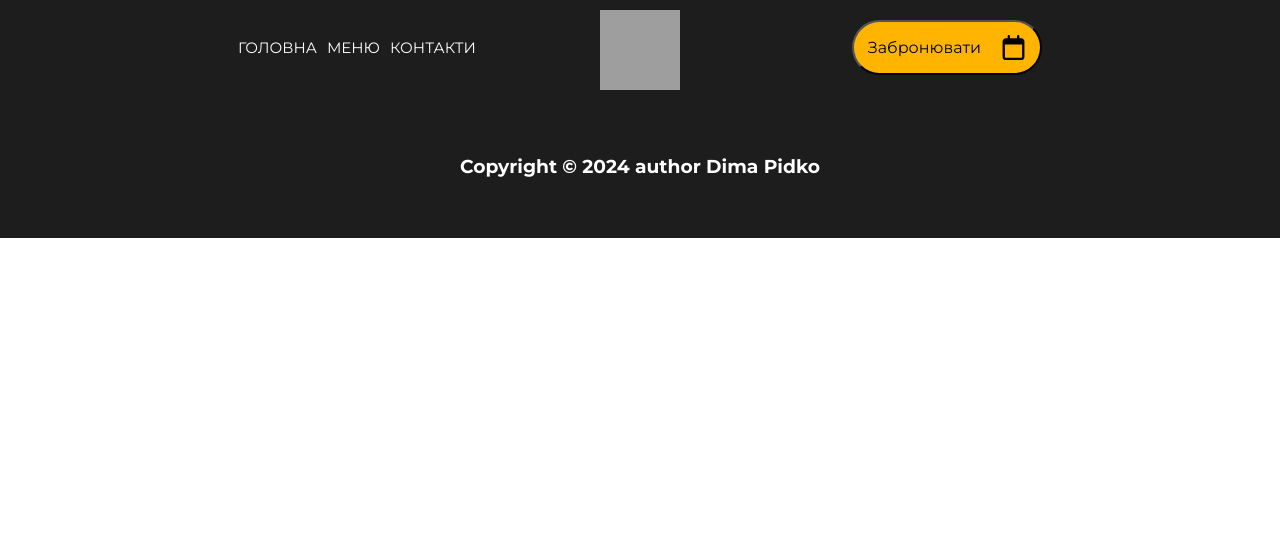
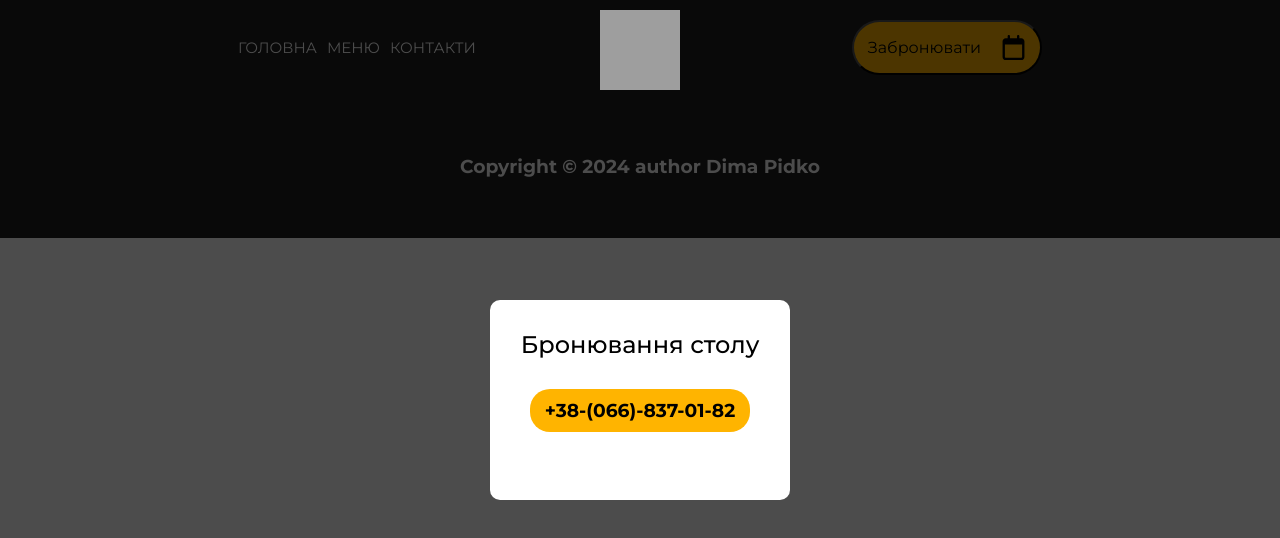
Before and after one commit to DimaPidko/Hopster-RestoPub, a React (Vite) app: page /menu in a window 1280 px wide. Shown: the top 538 px of the page. Built offline with nearby package versions, Linux system fonts and the light colour scheme; grey boxes are pictures that could not be loaded.

Commit message:
modal window

```diff
--- a/src/components/router/router.jsx
+++ b/src/components/router/router.jsx
@@ -1,4 +1,5 @@
 import { BrowserRouter, Routes, Route } from 'react-router-dom';
+import { useSelector } from 'react-redux';
 
 import Main from '../app/main/Main';
 import Menu from '../app/menu/Menu';
@@ -6,9 +7,10 @@ import Contacts from '../app/contacts/Contacts';
 import Modal from '../ui/modal/Modal';
 
 const Router = () => {
+    const { onModal } = useSelector((state) => state.modal);
     return (
         <BrowserRouter>
-            <Modal />
+            {!onModal && <Modal />}
             <Routes>
                 <Route
                     path="/"
--- a/src/components/ui/header/buttons/Buttons.jsx
+++ b/src/components/ui/header/buttons/Buttons.jsx
@@ -1,11 +1,10 @@
 import { useEffect } from 'react';
 import { useSelector, useDispatch } from 'react-redux';
+
 import { handleResize } from '../navigation/navigationSlice.js';
+import { changeModalActivity } from '../../modal/ModalSlice.js';
 
 const Buttons = () => {
-    const modal = document.querySelector('.modal__wrapper');
-    // const overlay = document.querySelector('.overlay');
-
     const { isMobile } = useSelector((state) => state.navigation);
     const dispatch = useDispatch();
 
@@ -22,7 +21,7 @@ const Buttons = () => {
 
     const onReservClick = (e) => {
         e.preventDefault();
-        modal.classList.toggle('modal-active');
+        dispatch(changeModalActivity());
     };
 
     return (
--- a/src/components/ui/modal/Modal.jsx
+++ b/src/components/ui/modal/Modal.jsx
@@ -1,5 +1,8 @@
+import { useDispatch } from 'react-redux';
+import { changeModalActivity } from './ModalSlice';
+
 const Modal = () => {
-    const modal = document.querySelector('.modal__wrapper');
+    const dispatch = useDispatch();
 
     return (
         <div className="modal__wrapper">
@@ -15,7 +18,7 @@ const Modal = () => {
             </div>
             <div
                 onClick={() => {
-                    modal.classList.toggle('modal-active');
+                    dispatch(changeModalActivity());
                 }}
                 className="overlay"></div>
         </div>
--- /dev/null
+++ b/src/components/ui/modal/ModalSlice.js
@@ -0,0 +1,20 @@
+import { createSlice } from '@reduxjs/toolkit';
+
+const initialState = {
+    onModal: false,
+};
+
+const modalSlice = createSlice({
+    name: 'modal',
+    initialState,
+    reducers: {
+        changeModalActivity: (state) => {
+            state.onModal = !state.onModal;
+        },
+    },
+});
+
+const { actions, reducer } = modalSlice;
+
+export default reducer;
+export const { changeModalActivity } = actions;
--- a/src/index.sass
+++ b/src/index.sass
@@ -242,7 +242,7 @@
   left: 0
 
 .modal__wrapper
-    display: none
+    display: flex
     position: fixed
     width: 100%
     height: 100%
@@ -270,8 +270,6 @@
                 text-decoration: none
                 outline: none
                 color: #000
-.modal-active
-    display: flex
 .overlay
     position: absolute
     width: 100%
--- a/src/store/index.js
+++ b/src/store/index.js
@@ -1,6 +1,7 @@
 import { configureStore } from '@reduxjs/toolkit';
 
 import navigation from '../components/ui/header/navigation/navigationSlice';
+import modal from '../components/ui/modal/ModalSlice';
 
 const stringMiddleWare = () => (next) => (action) => {
     if (typeof action === 'string') {
@@ -12,7 +13,7 @@ const stringMiddleWare = () => (next) => (action) => {
 };
 
 const store = configureStore({
-    reducer: { navigation },
+    reducer: { navigation, modal },
     middleware: (getDefaultMiddleWare) => getDefaultMiddleWare().concat(stringMiddleWare),
     devTools: process.env.NODE_ENV !== 'production',
 });
```
